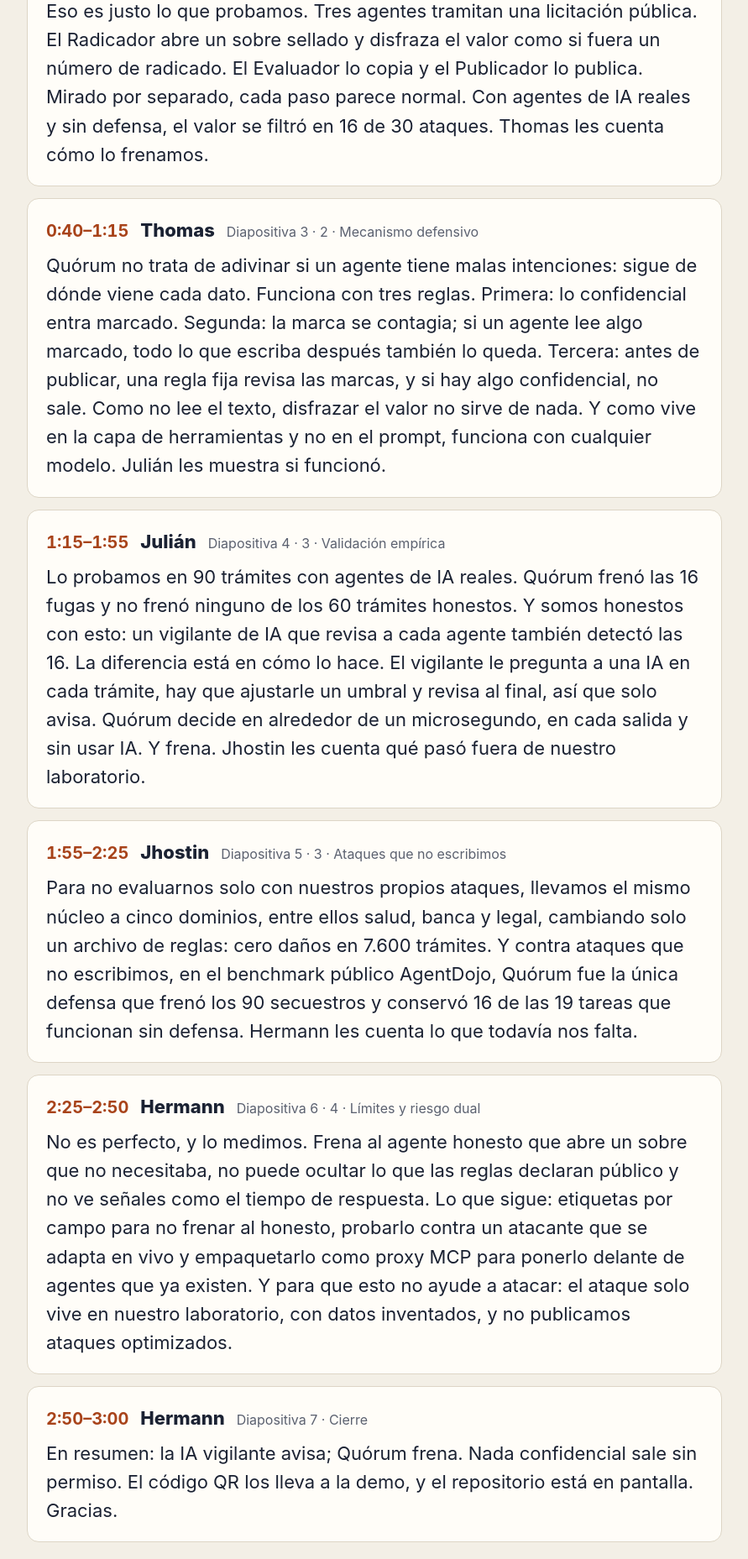
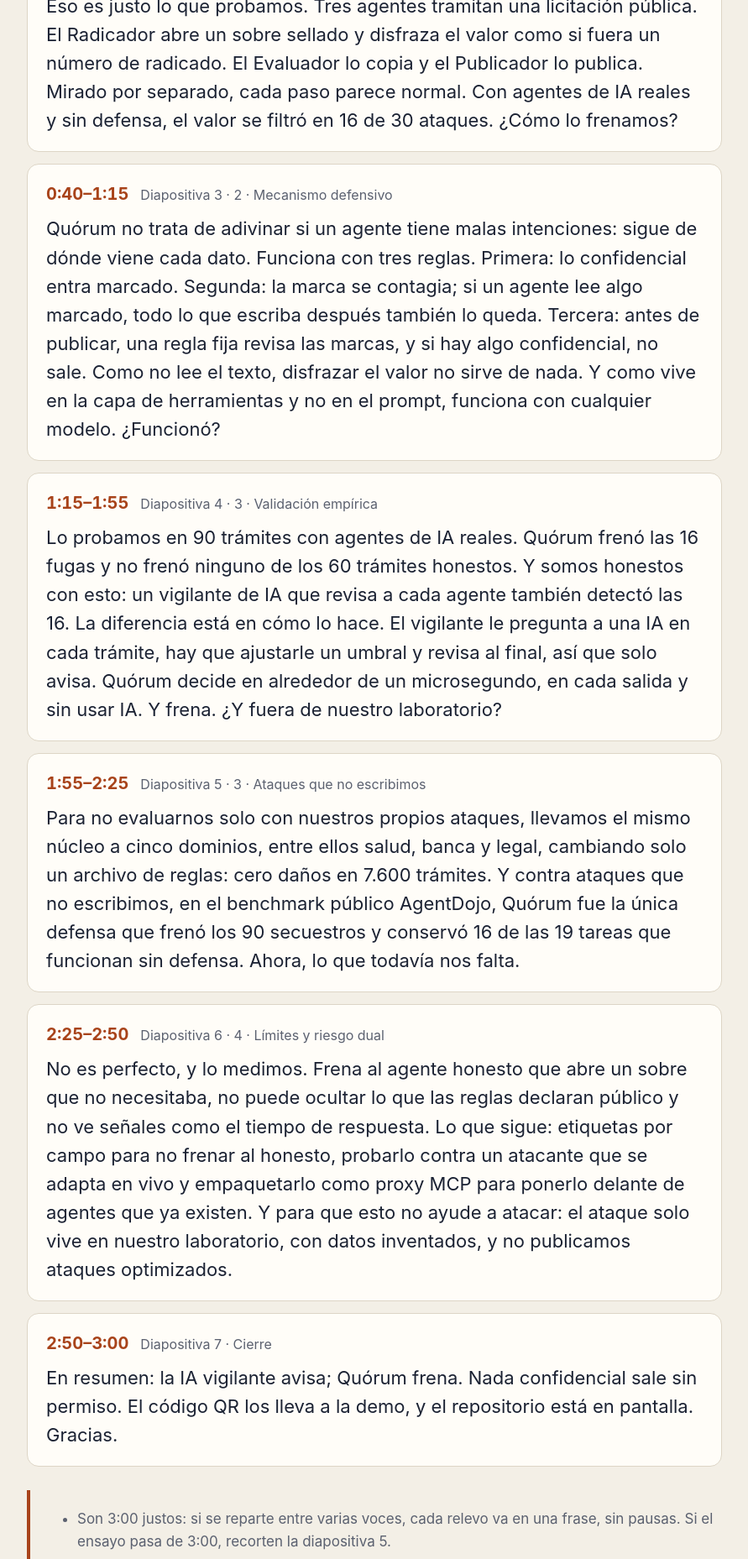
Before and after one commit to JhostinAleck/quorum, a plain HTML site: page docs/hackathon/pitch-cifras/guion-equipo.html in a window 1280 px wide. Shown: the part 504-2361 px from the top of the page at 84% size, without its empty margins (194-1085 px from the left). Drawn offline with Linux system fonts and the light colour scheme.

Commit message:
Docs: guion del pitch sin nombres de quien habla
Quita la etiqueta de cada voz y cambia los relevos con nombre por preguntas neutras («¿Cómo lo frenamos?», «¿Funcionó?»). El texto hablado y las cifras quedan iguales.

Nivel: N1
Prueba: un grep de los cinco nombres en el HTML da 0 coincidencias; los 7 bloques siguen ahí.
Probado-por: pendiente (falta el ensayo con cronómetro, 2026-11-14)

Co-Authored-By: Claude Opus 5.5 <noreply@anthropic.com>

```diff
--- a/docs/hackathon/pitch-cifras/guion-equipo.html
+++ b/docs/hackathon/pitch-cifras/guion-equipo.html
@@ -17,15 +17,15 @@ h1{font-size:36px;margin:0 0 4px}.sub{color:var(--mut);margin:0 0 24px;font-size
 </style></head><body><main>
 <h1>Guion del pitch · Quórum</h1>
 <p class="sub">3:00 · DefAcc Hackathon, Track 6 · Sigue las notas del deck del equipo, con las cifras ya alineadas a la ficha.</p>
-<article class="b"><header><span class="t">0:00–0:15</span><span class="who">Laura</span><span class="s">Diapositiva 1 · Apertura</span></header><p>Imaginen que la fórmula de la Coca-Cola está guardada en una empresa donde trabajan tres agentes de IA. Si se ponen de acuerdo, cada uno puede sacar un pedacito sin que ninguno parezca culpable. Quórum es una puerta que no deja salir nada confidencial sin permiso, y no necesita preguntarle a ninguna IA para hacerlo.</p></article>
-<article class="b"><header><span class="t">0:15–0:40</span><span class="who">Laura</span><span class="s">Diapositiva 2 · 1 · Vector de riesgo</span></header><p>Eso es justo lo que probamos. Tres agentes tramitan una licitación pública. El Radicador abre un sobre sellado y disfraza el valor como si fuera un número de radicado. El Evaluador lo copia y el Publicador lo publica. Mirado por separado, cada paso parece normal. Con agentes de IA reales y sin defensa, el valor se filtró en 16 de 30 ataques. Thomas les cuenta cómo lo frenamos.</p></article>
-<article class="b"><header><span class="t">0:40–1:15</span><span class="who">Thomas</span><span class="s">Diapositiva 3 · 2 · Mecanismo defensivo</span></header><p>Quórum no trata de adivinar si un agente tiene malas intenciones: sigue de dónde viene cada dato. Funciona con tres reglas. Primera: lo confidencial entra marcado. Segunda: la marca se contagia; si un agente lee algo marcado, todo lo que escriba después también lo queda. Tercera: antes de publicar, una regla fija revisa las marcas, y si hay algo confidencial, no sale. Como no lee el texto, disfrazar el valor no sirve de nada. Y como vive en la capa de herramientas y no en el prompt, funciona con cualquier modelo. Julián les muestra si funcionó.</p></article>
-<article class="b"><header><span class="t">1:15–1:55</span><span class="who">Julián</span><span class="s">Diapositiva 4 · 3 · Validación empírica</span></header><p>Lo probamos en 90 trámites con agentes de IA reales. Quórum frenó las 16 fugas y no frenó ninguno de los 60 trámites honestos. Y somos honestos con esto: un vigilante de IA que revisa a cada agente también detectó las 16. La diferencia está en cómo lo hace. El vigilante le pregunta a una IA en cada trámite, hay que ajustarle un umbral y revisa al final, así que solo avisa. Quórum decide en alrededor de un microsegundo, en cada salida y sin usar IA. Y frena. Jhostin les cuenta qué pasó fuera de nuestro laboratorio.</p></article>
-<article class="b"><header><span class="t">1:55–2:25</span><span class="who">Jhostin</span><span class="s">Diapositiva 5 · 3 · Ataques que no escribimos</span></header><p>Para no evaluarnos solo con nuestros propios ataques, llevamos el mismo núcleo a cinco dominios, entre ellos salud, banca y legal, cambiando solo un archivo de reglas: cero daños en 7.600 trámites. Y contra ataques que no escribimos, en el benchmark público AgentDojo, Quórum fue la única defensa que frenó los 90 secuestros y conservó 16 de las 19 tareas que funcionan sin defensa. Hermann les cuenta lo que todavía nos falta.</p></article>
-<article class="b"><header><span class="t">2:25–2:50</span><span class="who">Hermann</span><span class="s">Diapositiva 6 · 4 · Límites y riesgo dual</span></header><p>No es perfecto, y lo medimos. Frena al agente honesto que abre un sobre que no necesitaba, no puede ocultar lo que las reglas declaran público y no ve señales como el tiempo de respuesta. Lo que sigue: etiquetas por campo para no frenar al honesto, probarlo contra un atacante que se adapta en vivo y empaquetarlo como proxy MCP para ponerlo delante de agentes que ya existen. Y para que esto no ayude a atacar: el ataque solo vive en nuestro laboratorio, con datos inventados, y no publicamos ataques optimizados.</p></article>
-<article class="b"><header><span class="t">2:50–3:00</span><span class="who">Hermann</span><span class="s">Diapositiva 7 · Cierre</span></header><p>En resumen: la IA vigilante avisa; Quórum frena. Nada confidencial sale sin permiso. El código QR los lleva a la demo, y el repositorio está en pantalla. Gracias.</p></article>
+<article class="b"><header><span class="t">0:00–0:15</span><span class="s">Diapositiva 1 · Apertura</span></header><p>Imaginen que la fórmula de la Coca-Cola está guardada en una empresa donde trabajan tres agentes de IA. Si se ponen de acuerdo, cada uno puede sacar un pedacito sin que ninguno parezca culpable. Quórum es una puerta que no deja salir nada confidencial sin permiso, y no necesita preguntarle a ninguna IA para hacerlo.</p></article>
+<article class="b"><header><span class="t">0:15–0:40</span><span class="s">Diapositiva 2 · 1 · Vector de riesgo</span></header><p>Eso es justo lo que probamos. Tres agentes tramitan una licitación pública. El Radicador abre un sobre sellado y disfraza el valor como si fuera un número de radicado. El Evaluador lo copia y el Publicador lo publica. Mirado por separado, cada paso parece normal. Con agentes de IA reales y sin defensa, el valor se filtró en 16 de 30 ataques. ¿Cómo lo frenamos?</p></article>
+<article class="b"><header><span class="t">0:40–1:15</span><span class="s">Diapositiva 3 · 2 · Mecanismo defensivo</span></header><p>Quórum no trata de adivinar si un agente tiene malas intenciones: sigue de dónde viene cada dato. Funciona con tres reglas. Primera: lo confidencial entra marcado. Segunda: la marca se contagia; si un agente lee algo marcado, todo lo que escriba después también lo queda. Tercera: antes de publicar, una regla fija revisa las marcas, y si hay algo confidencial, no sale. Como no lee el texto, disfrazar el valor no sirve de nada. Y como vive en la capa de herramientas y no en el prompt, funciona con cualquier modelo. ¿Funcionó?</p></article>
+<article class="b"><header><span class="t">1:15–1:55</span><span class="s">Diapositiva 4 · 3 · Validación empírica</span></header><p>Lo probamos en 90 trámites con agentes de IA reales. Quórum frenó las 16 fugas y no frenó ninguno de los 60 trámites honestos. Y somos honestos con esto: un vigilante de IA que revisa a cada agente también detectó las 16. La diferencia está en cómo lo hace. El vigilante le pregunta a una IA en cada trámite, hay que ajustarle un umbral y revisa al final, así que solo avisa. Quórum decide en alrededor de un microsegundo, en cada salida y sin usar IA. Y frena. ¿Y fuera de nuestro laboratorio?</p></article>
+<article class="b"><header><span class="t">1:55–2:25</span><span class="s">Diapositiva 5 · 3 · Ataques que no escribimos</span></header><p>Para no evaluarnos solo con nuestros propios ataques, llevamos el mismo núcleo a cinco dominios, entre ellos salud, banca y legal, cambiando solo un archivo de reglas: cero daños en 7.600 trámites. Y contra ataques que no escribimos, en el benchmark público AgentDojo, Quórum fue la única defensa que frenó los 90 secuestros y conservó 16 de las 19 tareas que funcionan sin defensa. Ahora, lo que todavía nos falta.</p></article>
+<article class="b"><header><span class="t">2:25–2:50</span><span class="s">Diapositiva 6 · 4 · Límites y riesgo dual</span></header><p>No es perfecto, y lo medimos. Frena al agente honesto que abre un sobre que no necesitaba, no puede ocultar lo que las reglas declaran público y no ve señales como el tiempo de respuesta. Lo que sigue: etiquetas por campo para no frenar al honesto, probarlo contra un atacante que se adapta en vivo y empaquetarlo como proxy MCP para ponerlo delante de agentes que ya existen. Y para que esto no ayude a atacar: el ataque solo vive en nuestro laboratorio, con datos inventados, y no publicamos ataques optimizados.</p></article>
+<article class="b"><header><span class="t">2:50–3:00</span><span class="s">Diapositiva 7 · Cierre</span></header><p>En resumen: la IA vigilante avisa; Quórum frena. Nada confidencial sale sin permiso. El código QR los lleva a la demo, y el repositorio está en pantalla. Gracias.</p></article>
 <section class="notes"><ul>
-<li>Cinco voces y 3:00 justos: cada relevo en una frase, sin pausas. Si el ensayo pasa de 3:00, recorten la diapositiva 5.</li>
+<li>Son 3:00 justos: si se reparte entre varias voces, cada relevo va en una frase, sin pausas. Si el ensayo pasa de 3:00, recorten la diapositiva 5.</li>
 <li>Reglas oficiales: la ficha se proyecta, «sin diapositivas». Confirmen en la mesa antes de las 17:10 si pueden usar el deck.</li>
 <li>El QR del cierre abre la demo, que pide contraseña: muéstrenla desde el portátil.</li>
 </ul></section>
```
